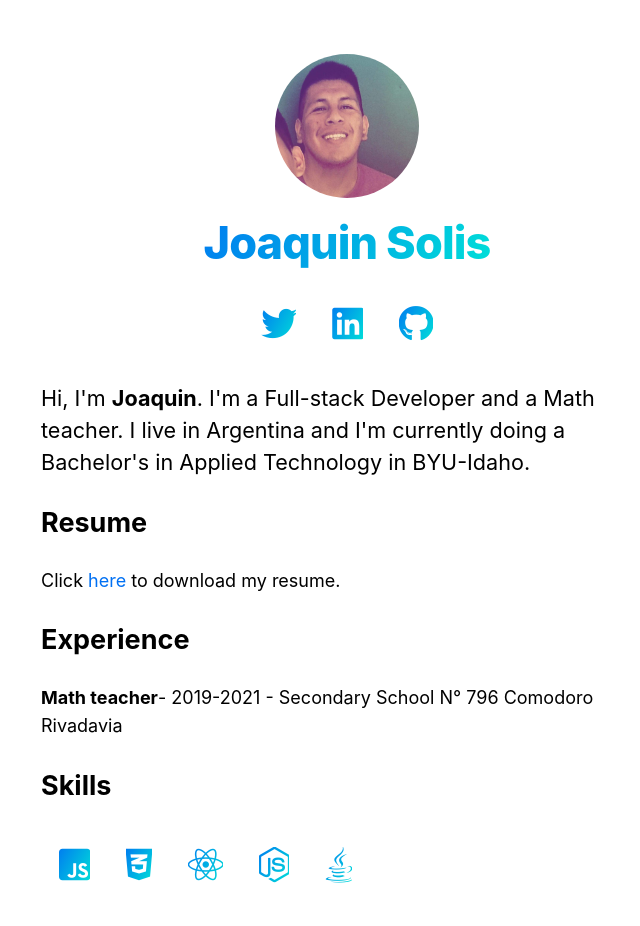
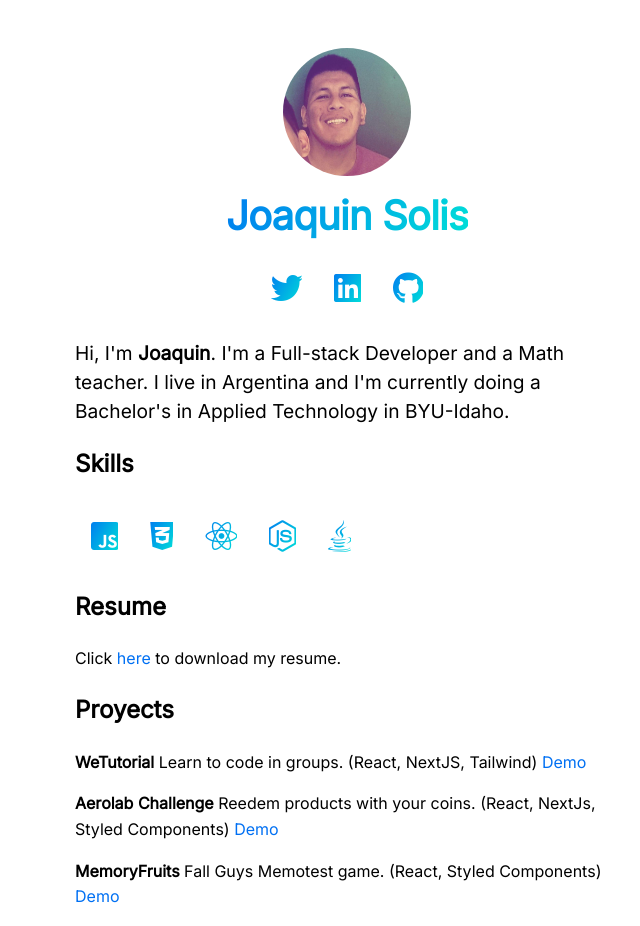
Before and after one commit to solisjoaquin/nextjs-blog, a Next.js app: page / in a window 1280 px wide. Shown: the top 926 px of the page, without its empty margins (293-933 px from the left). Built offline with nearby package versions, Linux system fonts and the light colour scheme.

Commit message:
adding project on the home page

```diff
--- a/pages/index.js
+++ b/pages/index.js
@@ -11,6 +11,8 @@ export default function Home({ allPostsData }) {
     <Layout home>
       <Head>
         <title>{siteTitle}</title>
+        <link rel="preconnect" href="https://fonts.gstatic.com" />
+        <link href="https://fonts.googleapis.com/css2?family=Inter&display=swap" rel="stylesheet" />
       </Head>
       <section className={utilStyles.headingMd}>
 
@@ -24,13 +26,6 @@ export default function Home({ allPostsData }) {
 
       </section>
 
-      <h2>Resume</h2>
-
-      <p>Click <a href="https://drive.google.com/file/d/12fNjbpz2jRzgnNw34xiV_aoM2t2w2InW/view?usp=sharing">here</a> to download my resume.</p>
-
-      <h2>Experience</h2>
-      <p><strong>Math teacher</strong>- 2019-2021 - Secondary School N° 796 Comodoro Rivadavia</p>
-
       <h2>Skills</h2>
 
       <div className="flex">
@@ -41,6 +36,21 @@ export default function Home({ allPostsData }) {
         <i class="fab fa-java" title="Java"></i>
 
       </div>
+
+      <h2>Resume</h2>
+
+      <p>Click <a href="https://drive.google.com/file/d/12fNjbpz2jRzgnNw34xiV_aoM2t2w2InW/view?usp=sharing">here</a> to download my resume.</p>
+
+      <h2>Proyects</h2>
+      <p><strong>WeTutorial</strong> Learn to code in groups. (React, NextJS, Tailwind) <a href="https://wetutorial.club/"> Demo</a></p>
+      <p><strong>Aerolab Challenge</strong> Reedem products with your coins. (React, NextJs, Styled Components) <a href="https://aerolab-next-joaquinsolis.vercel.app/"> Demo</a></p>
+      <p><strong>MemoryFruits </strong>Fall Guys Memotest game. (React, Styled Components) <a href="https://memoryfruit.netlify.app/"> Demo</a></p>
+      <p><strong>AlkemyWallet </strong> A digital wallet to register your incomes and purchases.(Node, React, Tailwind)<a href="https://github.com/solisjoaquin/Alkemy-JS"> Demo</a></p>
+
+      <h2>Experience</h2>
+      <p><strong>Math teacher</strong>- 2019-2021 - Secondary School N° 796 Comodoro Rivadavia</p>
+
+
 
       <section className={`${utilStyles.headingMd} ${utilStyles.padding1px}`}>
         <h2 className={utilStyles.headingLg}>Blog &#128193;</h2>
--- a/styles/global.css
+++ b/styles/global.css
@@ -2,10 +2,10 @@ html,
 body {
   padding: 0;
   margin: 0;
-  font-family: -apple-system, BlinkMacSystemFont, Segoe UI, Roboto, Oxygen, Ubuntu,
+  font-family: Inter, -apple-system, BlinkMacSystemFont, Segoe UI, Roboto, Oxygen, Ubuntu,
     Cantarell, Fira Sans, Droid Sans, Helvetica Neue, sans-serif;
   line-height: 1.6;
-  font-size: 18px;
+  font-size: 1rem;
 }
 
 * {
```
